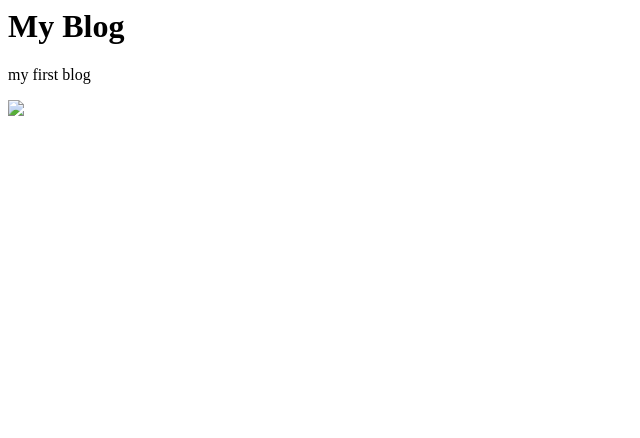
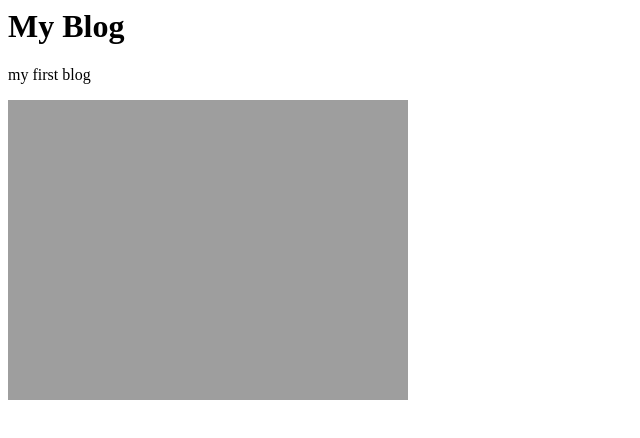
Before and after one commit to iroek/blog, a plain HTML site: page index.html in a window 1280 px wide. Shown: the whole page, without its empty margins (0-640 px from the left). Drawn offline with Linux system fonts and the light colour scheme; the site is published under a folder, as on GitHub Pages, so addresses that start at the root find nothing.

Commit message:
Update index.html

```diff
--- a/index.html
+++ b/index.html
@@ -2,6 +2,6 @@
 <body>
   <h1>My Blog</h1>
   <p>my first blog</p>
-  <img src='/eso0932a.jpg'>
+  <img src='eso0932a.jpg'>
 </body>
 <html>
```
